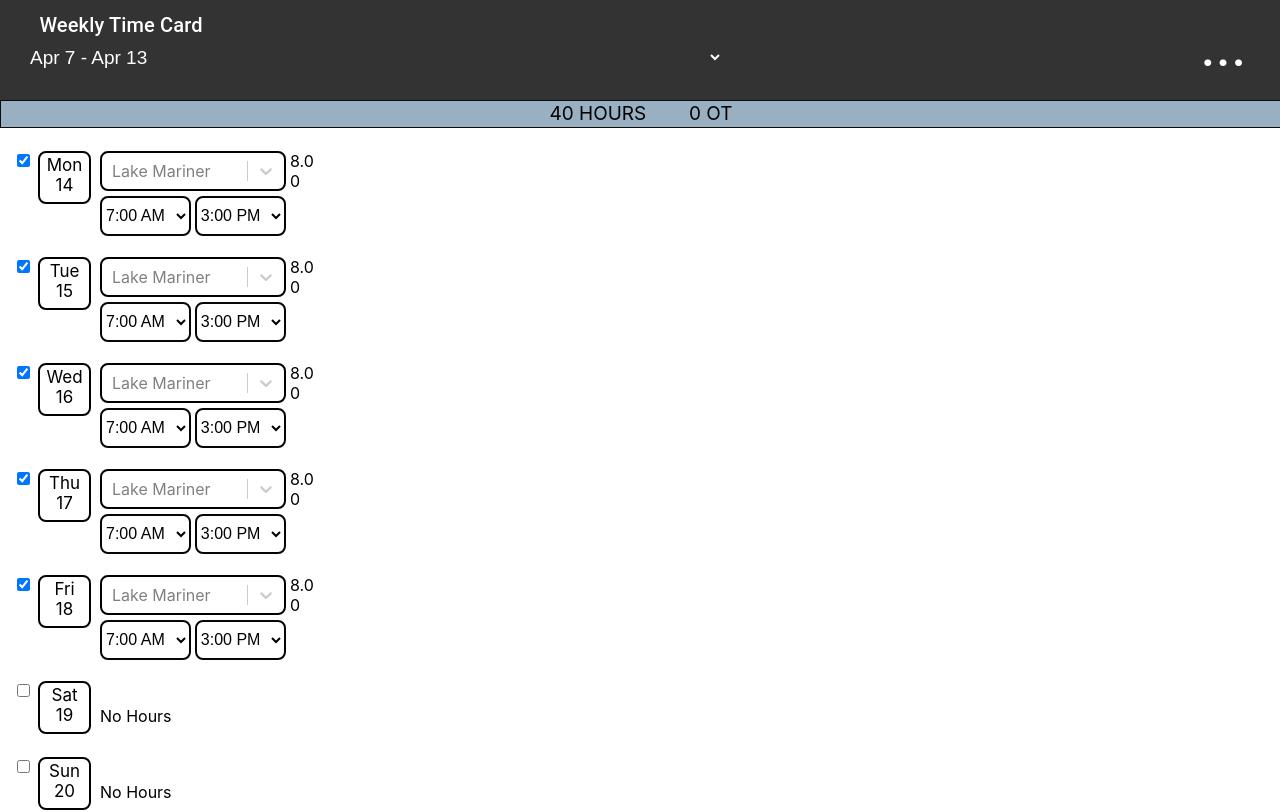
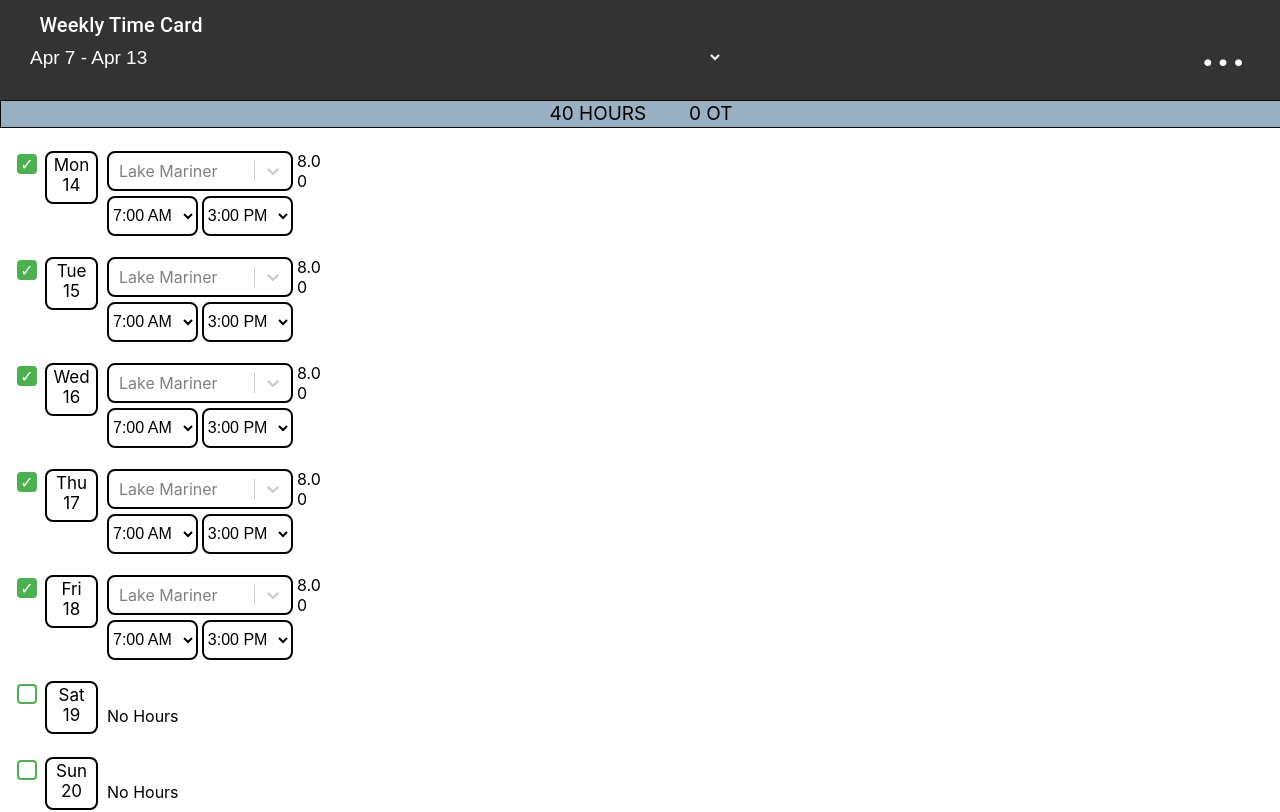
Before and after one commit to bradronto/bradronto.github.io, a React (Create React App) app in the folder timekeep/: page / in a window 1280 px wide. Shown: the top 812 px of the page. Built offline with nearby package versions, Linux system fonts and the light colour scheme.

Commit message:
and another..

```diff
--- a/timekeep/src/components/styles/cool.css
+++ b/timekeep/src/components/styles/cool.css
@@ -5,6 +5,34 @@
    /* margin: 10px auto;*/
    /* background-color:rgb(153, 175, 194);*/
    background-color: white;
+  }
+
+  .custom-checkbox {
+    /* Hide default checkbox */
+    appearance: none;
+    -webkit-appearance: none;
+    width: 20px;
+    height: 20px;
+    border: 2px solid #4CAF50;
+    border-radius: 4px;
+    outline: none;
+    cursor: pointer;
+    background-color: white;
+  }
+
+  .custom-checkbox:checked {
+    background-color: #4CAF50;
+    position: relative;
+  }
+
+  .custom-checkbox:checked::before {
+    content: '✓';
+    position: absolute;
+    color: white;
+    font-size: 16px;
+    left: 50%;
+    top: 50%;
+    transform: translate(-50%, -50%);
   }
 
 
--- a/timekeep/src/components/work-hours.js
+++ b/timekeep/src/components/work-hours.js
@@ -2,7 +2,7 @@ import React, { useState, useRef, useEffect } from "react";
 import "./styles/cool.css";
 import NumberInBox from "./number-in-box";
 import generateTimeOptions from "./time-select";
-import getMonth from "./date-header";
+//import getMonth from "./date-header";
 import getDatesOfCurrentWeek from "./current-week";
 import calculateTotalHours from "./total-hours";
 import weekTotal from "./week-total";
@@ -281,6 +281,7 @@ const handleMenu = (e) =>
         gap: "5px", // Adds spacing between the checkbox and the box
       }}>
         <input style={{textAlign: "top"}}    // checkbox
+          className="custom-checkbox"
           type="checkbox"
           checked={workHours[index].isChecked}
           onChange={(e) => handleChange(index, "isChecked", !workHours[index].isChecked)}
```
